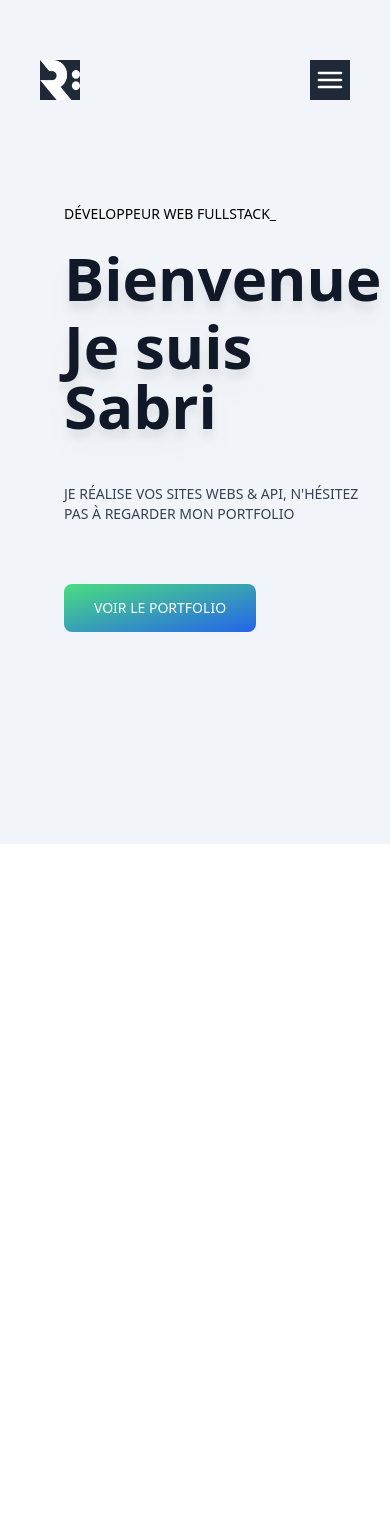
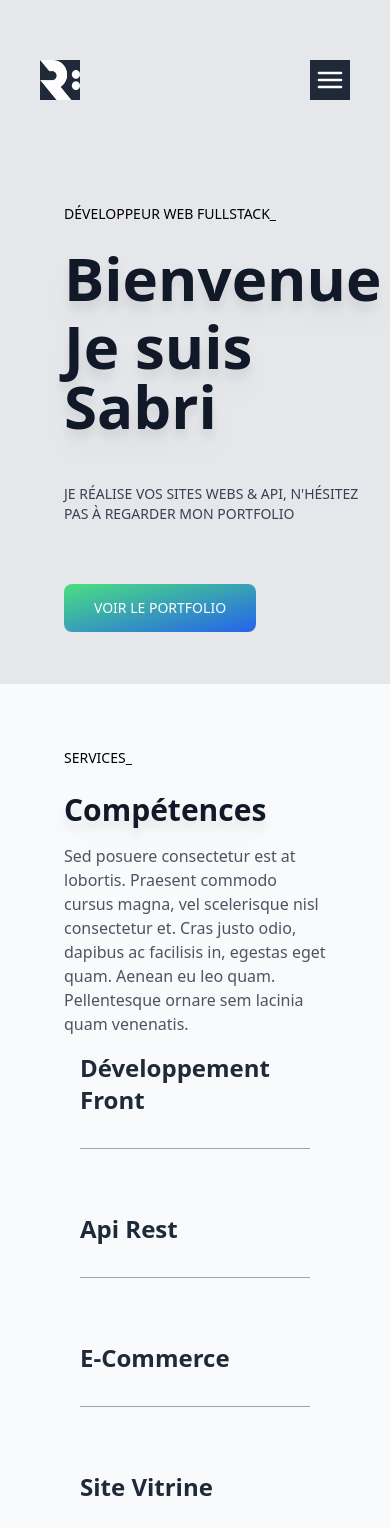
Before and after one commit to ouakeds/ide-portfolio, a Next.js app: page / in a window 390 px wide. Shown: the top 1534 px of the page. Before the commit the page ends 844 px from the top, so only its background shows below. Built offline with nearby package versions, Linux system fonts and the light colour scheme.

Commit message:
feat(competencies): adding new section

```diff
--- a/components/NavLink.tsx
+++ b/components/NavLink.tsx
@@ -1,3 +1,4 @@
+import Link from "next/link";
 
 interface ILinkProps {
     title: string;
@@ -6,9 +7,12 @@ interface ILinkProps {
 
 const NavigationLink: React.FC<ILinkProps> = ({href, title}) => {
     return (
-        <a href={href} className="font-semibold text-xl text-gray-800 decoration-gray-700 hover:underline decoration-2 underline-offset-8">
-        {title}
-        </a>
+
+        <Link href={href}>
+            <button className="font-semibold text-xl text-gray-800 decoration-gray-700 hover:underline decoration-2 underline-offset-8">
+            {title}
+            </button>
+        </Link>
     )
 }
 
--- a/components/Navbar.tsx
+++ b/components/Navbar.tsx
@@ -14,8 +14,8 @@ const NavBar = () => {
 
           <div className="flex items-center w-full h-40 text-align-center">
             <div className='space-x-12 mx-auto hidden md:block'>
-              <NavigationLink title='Home' href='#'/>
-              <NavigationLink title='Services' href='#'/>
+              <NavigationLink title='Home' href='#home'/>
+              <NavigationLink title='Services' href='#services'/>
               <NavigationLink title='Contact' href='#'/>
             </div>
           </div>
--- a/pages/index.tsx
+++ b/pages/index.tsx
@@ -12,11 +12,11 @@ export default function Home() {
         <link rel="icon" href="/favicon.ico" />
       </Head>
 
-      <main className="bg-slate-100">
+      <main className="bg-gray-200">
           <NavBar/>
-          <div className="relative">
-            <div className="p-8 max-w-[1200px] h-screen mt-[-160px] w-full mx-auto flex flex-col justify-center z-10 relative ">
-              <div className='p-8 max-w-[800px] h-full w-full mx-auto flex flex-wrap flex-col justify-center'>
+          <div className="relative" id='home'>
+            <div className="p-8 max-w-[1800px] h-screen mt-[-160px] w-full mx-auto flex flex-col justify-center z-10 relative ">
+              <div className='p-8 max-w-[1800px] h-full w-full mx-auto flex flex-wrap flex-col justify-center'>
                 <h1 className='text-left text-black text-sm lg:text-l font-regular uppercase'>Développeur web fullstack_</h1>
                 <h1 className='text-left text-gray-900 text-6xl lg:text-8xl font-bold mt-6 drop-shadow-xl'>Bienvenue</h1>
                 <h1 className='text-left text-gray-900 text-6xl lg:text-8xl font-bold mt-2 drop-shadow-xl'>Je suis Sabri</h1>
@@ -29,7 +29,40 @@ export default function Home() {
             <Image src='/photo.jpeg' fill className='z-0 hidden md:block'/>
           </div>
 
+          <div className="relative bg-slate-50" id='services'>
+            <div className="p-8 max-w-[1800px] h-screen mt-[-160px] w-full mx-auto flex flex-col justify-center z-10 relative ">
+              <div className='p-8 max-w-[1800px] h-full w-full mx-auto flex flex-wrap flex-col justify-center grid grid-cols-1 md:grid-cols-2 space-x-0 md:space-x-10'>
+                  <div className=''>
+                    <h1 className='text-left text-black text-sm lg:text-l font-regular uppercase'>Services_</h1>
+                    <h1 className='text-left text-gray-900 text-3xl lg:text-6xl font-bold mt-6 drop-shadow-xl'>Compétences</h1>
+                    <p className='mt-10 text-gray-600 text-l mt-4'>
+                      Sed posuere consectetur est at lobortis. Praesent commodo cursus magna, vel scelerisque nisl consectetur et. Cras justo odio, dapibus ac facilisis in, egestas eget quam. Aenean eu leo quam. Pellentesque ornare sem lacinia quam venenatis.
+                    </p>
+                  </div>
+                  <div className=''>
+                    <ul>
+                      <li className='p-4'>
+                        <p className='text-start text-2xl md:text-4xl text-gray-800 font-semibold'>Développement Front</p>
+                        <hr className="my-8 h-px bg-gray-200 border-0 bg-gray-400"/>
+                      </li>
+                      <li className='p-4'>
+                        <p className='text-start text-2xl md:text-4xl text-gray-800 font-semibold'>Api Rest</p>
+                        <hr className="my-8 h-px bg-gray-200 border-0 bg-gray-400"/>
+                      </li>
+                      <li className='p-4'>
+                        <p className='text-start text-2xl md:text-4xl text-gray-800 font-semibold'>E-Commerce</p>
+                        <hr className="my-8 h-px bg-gray-200 border-0 bg-gray-400"/>
+                      </li>
+                      <li className='p-4'>
+                        <p className='text-start text-2xl md:text-4xl text-gray-800 font-semibold'>Site Vitrine</p>
+                        <hr className="my-8 h-px bg-gray-200 border-0 bg-gray-400"/>
+                      </li>
+                    </ul>
+                  </div>
 
+              </div>
+            </div>
+          </div>
       </main>
 
       <footer className="">
```
